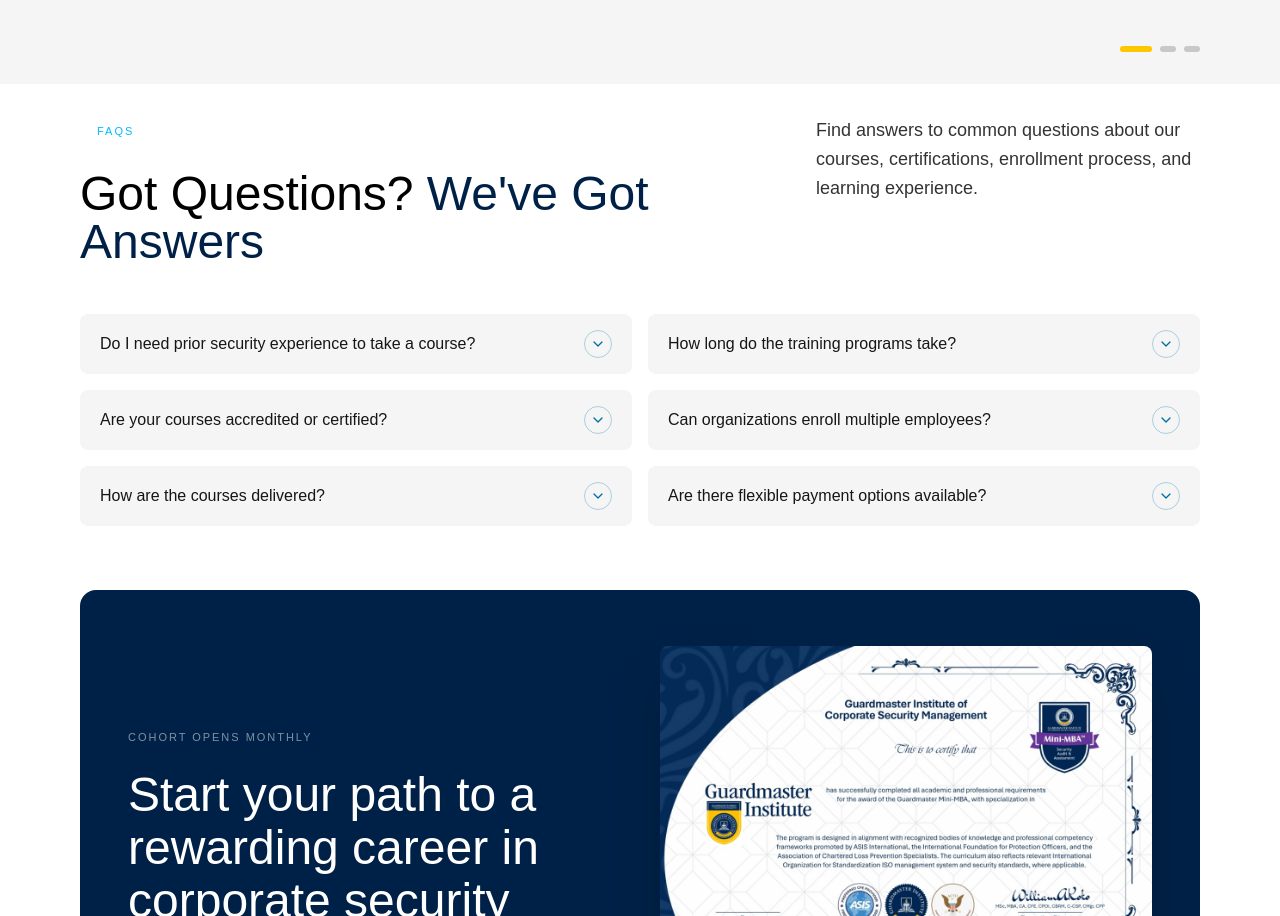
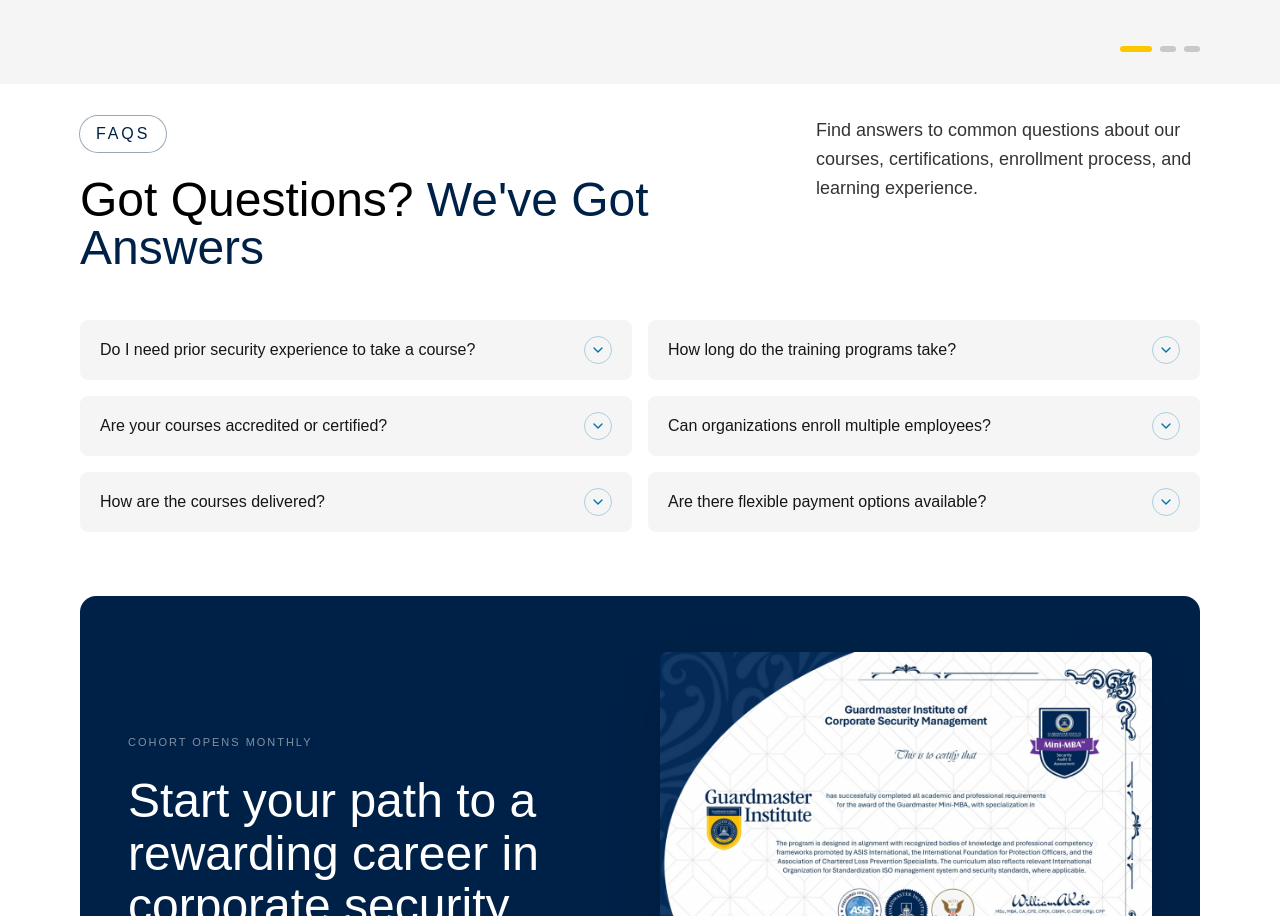
Before and after one commit to Greenmouse-Experts/guardmasters-new, a React (Vite) app: page /home in a window 1280 px wide. Shown: the part 6995-7911 px from the top of the page. Built offline with nearby package versions, Linux system fonts and the light colour scheme.

Commit message:
reduced white space

```diff
--- a/src/routes/home/-components/FaqCert.tsx
+++ b/src/routes/home/-components/FaqCert.tsx
@@ -34,7 +34,7 @@ export default function FaqCert() {
         {/* FAQ header */}
         <div className="mb-12 flex flex-col gap-6 md:flex-row md:items-start md:justify-between">
           <div>
-            <span className="mb-6 inline-block rounded-full border border-white/20 px-4 py-1.5 text-[11px] font-medium tracking-[0.18em] text-info uppercase">
+            <span className="mb-6 inline-block rounded-full ring ring-current/40 px-4 py-1.5 font-medium tracking-[0.18em]  uppercase text-accent">
               FAQs
             </span>
             <h2 className="text-4xl text-black md:text-5xl">
```
